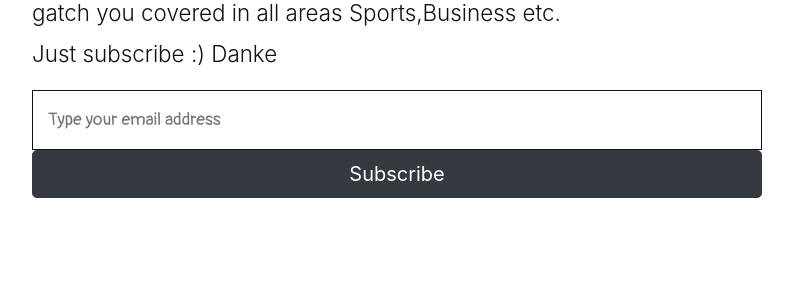
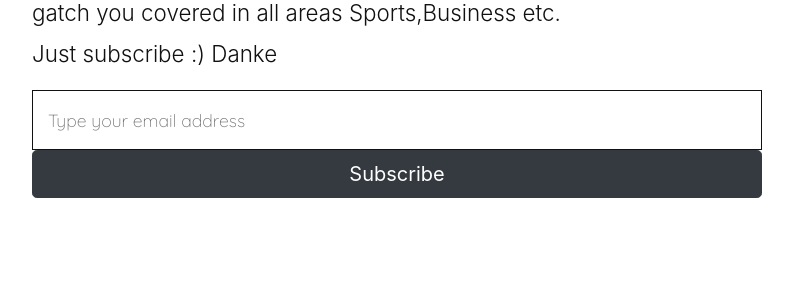
Before and after one commit to sirnusi/django-deployment-example, a Django app: page / in a window 1280 px wide. Shown: the part 1951-2253 px from the top of the page, without its empty margins (53-846 px from the left). Run offline with Django 3.2, Linux system fonts and the light colour scheme; some libraries are stand-ins or nearby versions.

Commit message:
initial commit

```diff
--- a/blogapp/static/css/blogstyle.css
+++ b/blogapp/static/css/blogstyle.css
@@ -50,6 +50,7 @@ section {
 }
 body {
     font-family: 'Pangolin', cursive;
+    font-family: 'Quicksand', sans-serif;
     font-size: 1rem;
     font-weight: normal;
     line-height: 1.5;
@@ -59,6 +60,7 @@ body {
 body {
     margin: 0;
     font-family: 'Pangolin', cursive;
+    font-family: 'Quicksand', sans-serif;
     font-size: 1rem;
     font-weight: 400;
     line-height: 1.5;
@@ -98,6 +100,7 @@ body {
 }
 html {
     font-family: 'Pangolin', cursive;
+    font-family: 'Quicksand', sans-serif;
     line-height: 1.15;
     -webkit-text-size-adjust: 100%;
     -webkit-tap-highlight-color: transparent;
@@ -232,11 +235,13 @@ section.newsletter input {
     border: 1px solid #111;
     font-size: 1.1em;
     font-family: 'Pangolin', cursive;
+    font-family: 'Quicksand', sans-serif;
     font-weight: 300;
 }
 button, input {
     outline: none !important;
     font-family: 'Pangolin', cursive;
+    font-family: 'Quicksand', sans-serif;
 }
 button, input {
     overflow: visible;
@@ -244,6 +249,7 @@ button, input {
 button, input, optgroup, select, textarea {
     margin: 0;
     font-family: 'Pangolin', cursive;
+    font-family: 'Quicksand', sans-serif;
     font-size: inherit;
     line-height: inherit;
 }
--- a/blogapp/templates/blog_application/base.html
+++ b/blogapp/templates/blog_application/base.html
@@ -5,7 +5,7 @@
         <title>SIRNUSI's BLOG</title>
         <meta charset="utf-8">
         <meta name="viewport" content="width=device-width, initial-scale=1, shrink-to-fit=no">
-        <link href="https://fonts.googleapis.com/css2?family=Pangolin&display=swap" rel="stylesheet">
+        <link href="https://fonts.googleapis.com/css2?family=Pangolin&family=Quicksand:wght@300&display=swap" rel="stylesheet">
         <link rel="stylesheet" href="{% static 'css/blogstyle.css' %}">
         <!-- JS, Popper.js, and jQuery -->
         <link rel="stylesheet" href="https://stackpath.bootstrapcdn.com/bootstrap/4.5.0/css/bootstrap.min.css" integrity="sha384-9aIt2nRpC12Uk9gS9baDl411NQApFmC26EwAOH8WgZl5MYYxFfc+NcPb1dKGj7Sk" crossorigin="anonymous">
```
